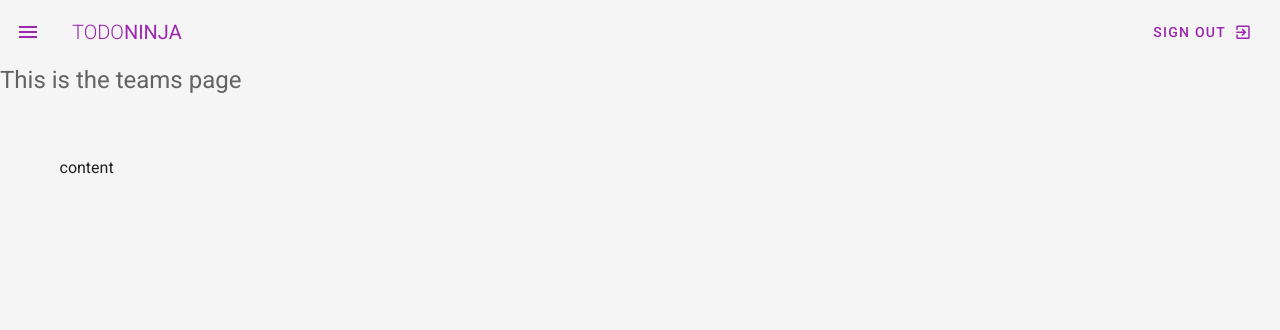
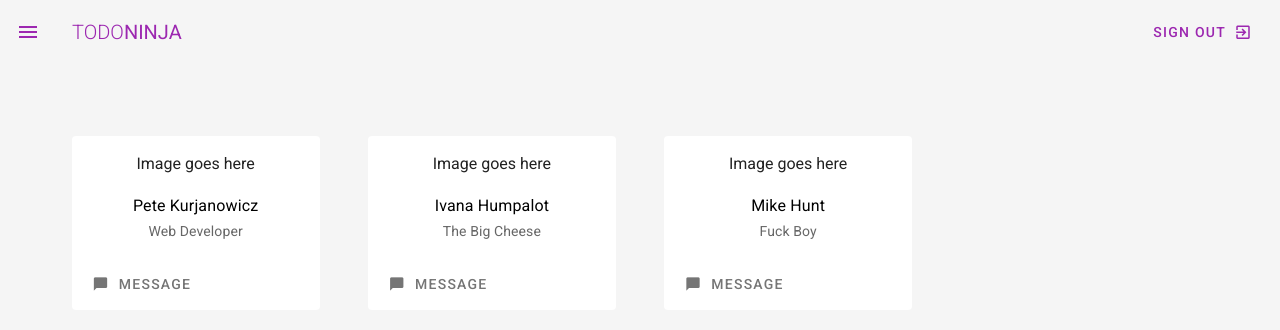
Before and after one commit to pkurjanowicz/todo-ninja, a Vue app in the folder todo-ninja/: page /team in a window 1280 px wide. Shown: the top 330 px of the page. Built offline with nearby package versions, Linux system fonts and the light colour scheme.

Commit message:
added cards to team vue

```diff
--- a/todo-ninja/src/views/Team.vue
+++ b/todo-ninja/src/views/Team.vue
@@ -1,8 +1,23 @@
 <template>
   <div class="team">
-    <h1 class="headline text--secondary">This is the teams page</h1>
     <v-container class="my-12">
-      content
+      <v-row wrap>
+        <v-col cols="12" sm="6" md="4" lg="3" v-for="(person,i) in team" :key=i>
+          <v-card flat class="text-center ma-3">
+            <v-img class="pt-4">Image goes here</v-img>
+            <v-card-text>
+              <div class="subtitle-1 black--text">{{person.name}}</div>
+              <div>{{person.role}}</div>
+            </v-card-text>
+            <v-card-actions>
+              <v-btn text color="secondary">
+                <v-icon small left>mdi-message</v-icon>
+                <span>Message</span>
+              </v-btn>
+            </v-card-actions>
+          </v-card>
+        </v-col>
+      </v-row>
     </v-container>
   </div>
 </template>
@@ -11,5 +26,14 @@
 
 export default {
   name: 'Team',
+  data() {
+    return {
+      team: [
+        {name: "Pete Kurjanowicz", role: "Web Developer"},
+        {name: "Ivana Humpalot", role:"The Big Cheese"},
+        {name: "Mike Hunt", role:"Fuck Boy"}
+      ]
+    }
+  }
 }
 </script>
```
